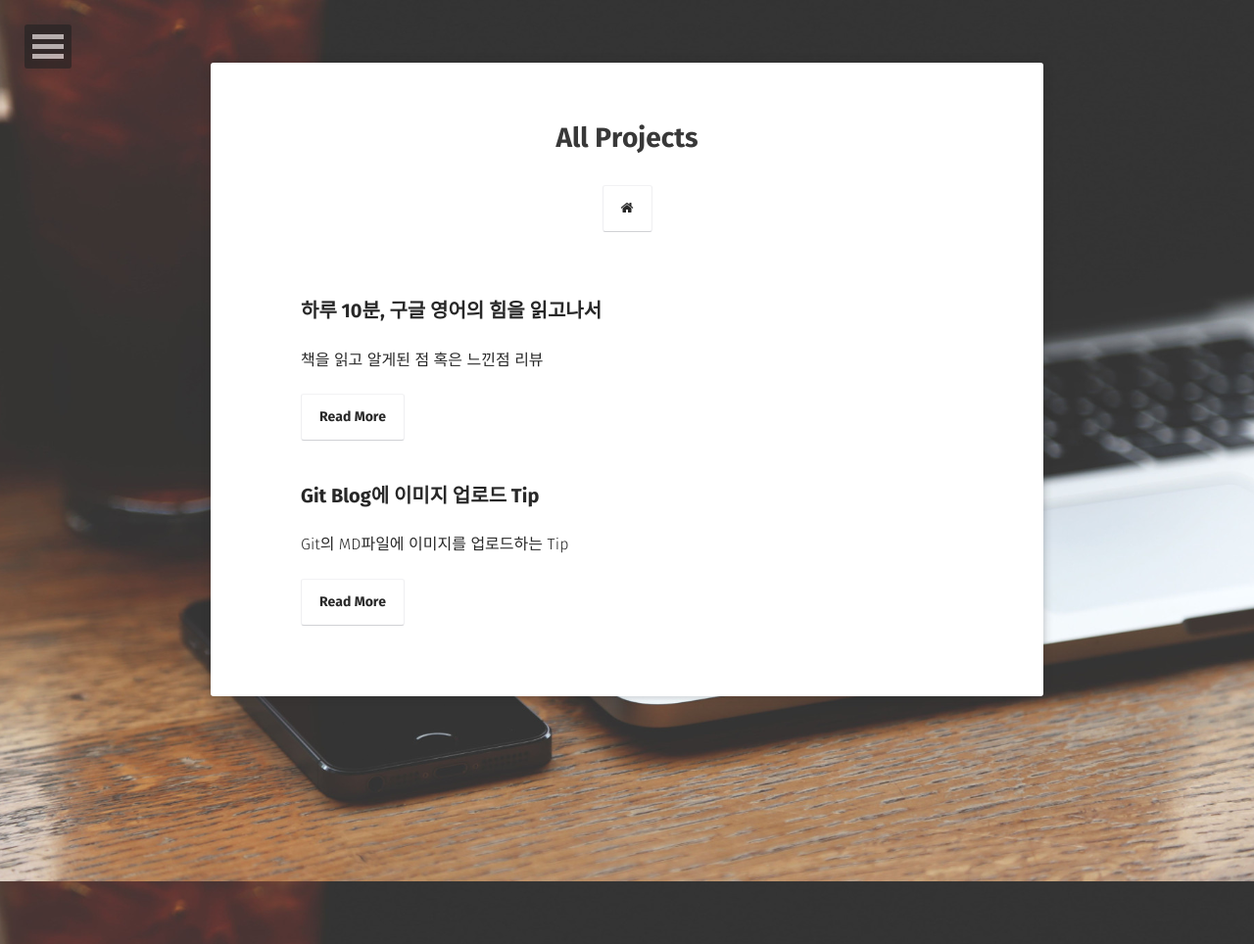
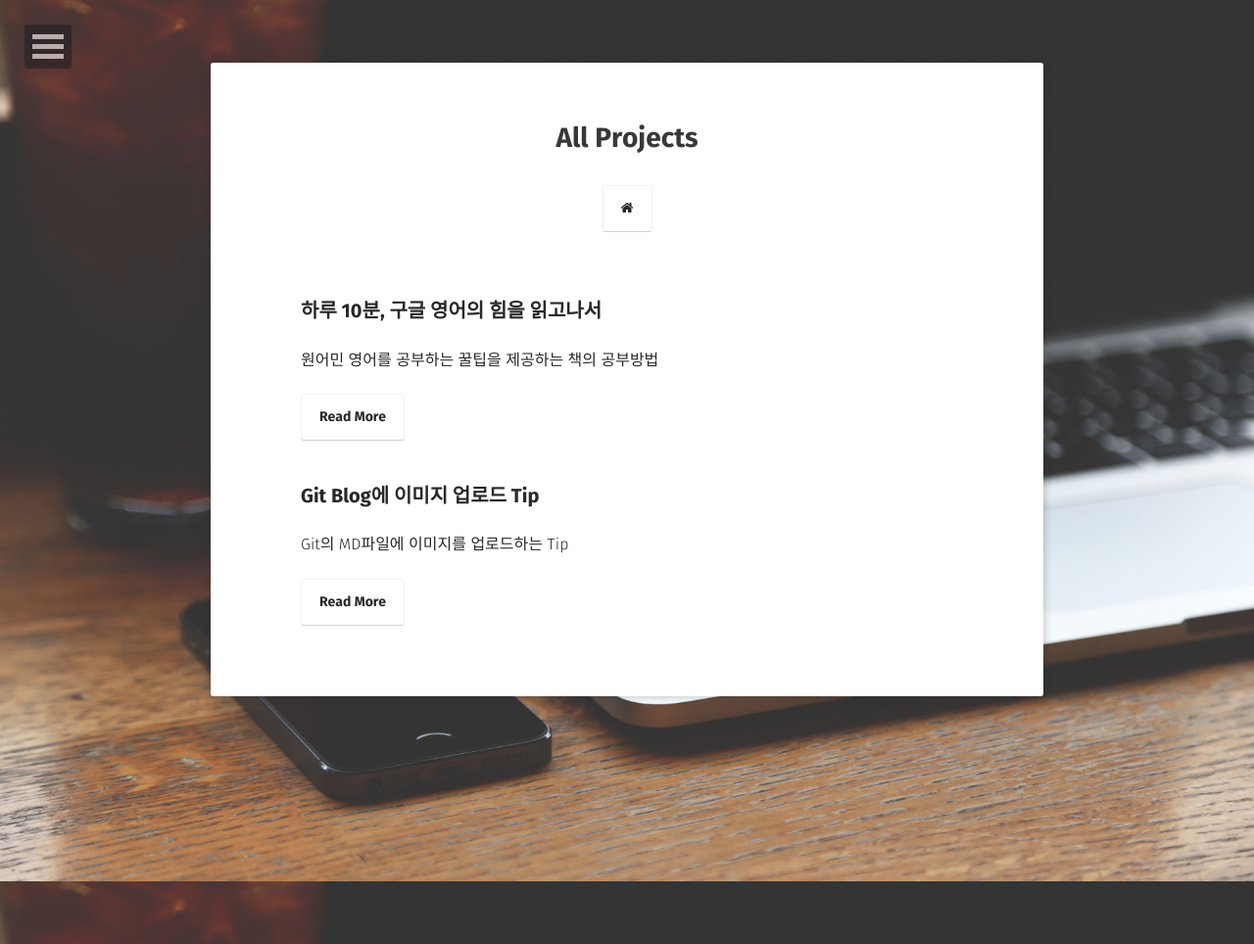
Before and after one commit to kim-jin-seop/kim-jin-seop.github.io, a Jekyll site: the page built from projects/index.md, in a window 1280 px wide. Shown: the whole page at 98% size. Built offline with Jekyll 4.4.1, drawn with Linux system fonts in a browser that asks for light colours; some web fonts are replaced.

Commit message:
Update 2020-02-25-English-Book-reivew-post.md
오타 수정

```diff
--- a/_posts/2020-02-25-English-Book-reivew-post.md
+++ b/_posts/2020-02-25-English-Book-reivew-post.md
@@ -2,14 +2,14 @@
 layout: post
 title:  "하루 10분, 구글 영어의 힘을 읽고나서"
 date:   2020-02-25
-excerpt: "책을 읽고 알게된 점 혹은 느낀점 리뷰"
+excerpt: "원어민 영어를 공부하는 꿀팁을 제공하는 책의 공부방법"
 project: true
 tag:
 - English
 - Book
 comments: true
 ---
-<center책을 광고하고싶어서 리뷰를 하는것은 아닙니다! <b>이 책에서 배운 공부방법</b>을 기록하고 잊지않고자, 블로그에 저장하기 위하여 글을 씁니다.</center>
+<center>책을 광고하고싶어서 리뷰를 하는것은 아닙니다! <b>이 책에서 배운 공부방법</b>을 기록하고 잊지않고자, 블로그에 저장하기 위하여 글을 씁니다.</center>
 ## 책 소개
 ![book](https://user-images.githubusercontent.com/33629459/75250759-6bda0400-581c-11ea-8b02-bd252da8270c.jpg)
 저자명 : 영어변태 윤승원
```
